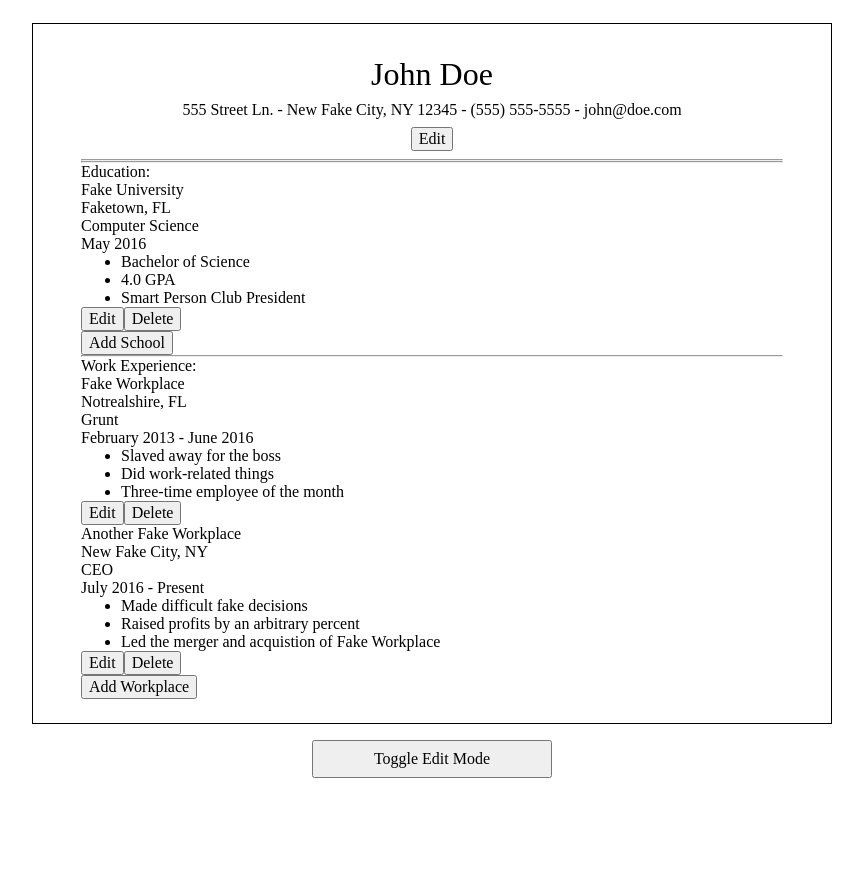
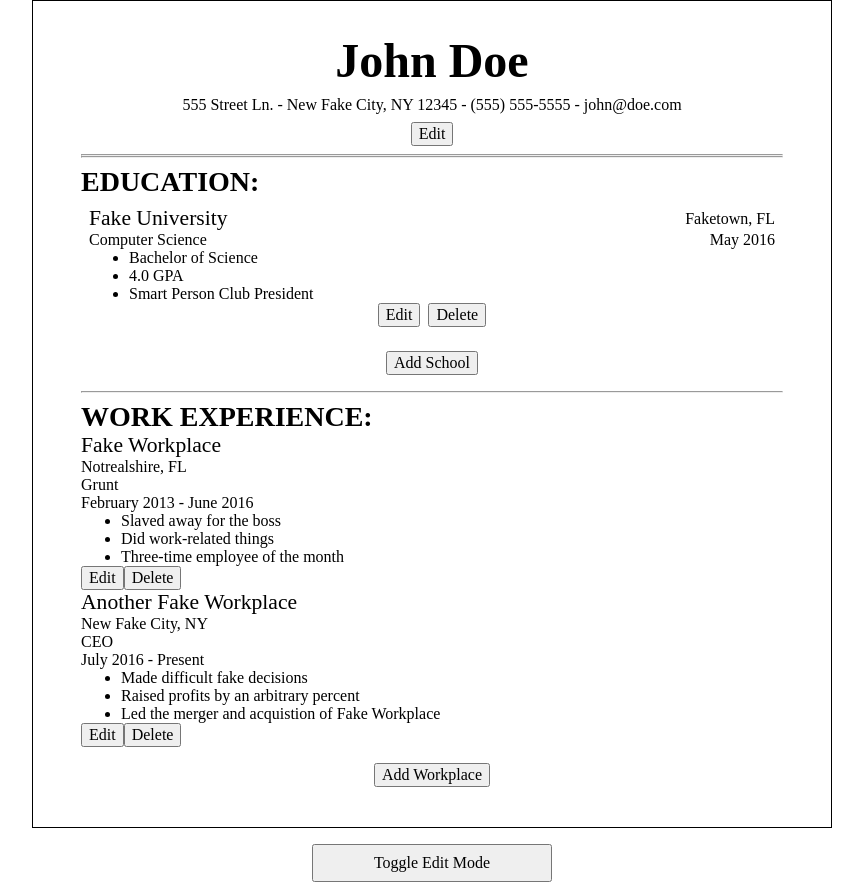
Before and after one commit to ryangholland/react-cv-app, a React (Vite) app: page / in a window 1280 px wide. Shown: the whole page, without its empty margins (208-1071 px from the left). Before the commit the page ends 800 px from the top, so only its background shows below. Built offline with nearby package versions, Linux system fonts and the light colour scheme.

Commit message:
Style Educatio nsection

```diff
--- a/src/components/App.jsx
+++ b/src/components/App.jsx
@@ -182,7 +182,6 @@ function App() {
 
   return (
     <div className="main">
-
       <div className="resume">
         <GeneralInfo {...generalInfo} updateInfo={updateGeneralInfo} />
         <hr />
@@ -199,8 +198,8 @@ function App() {
               />
             );
           })}
-          <button onClick={addSchool}>Add School</button>
         </div>
+        <button onClick={addSchool} className="add-btn">Add School</button>
         <hr />
         <div>
           <h2>Work Experience:</h2>
@@ -214,8 +213,9 @@ function App() {
               />
             );
           })}
-          <button onClick={addWorkplace}>Add Workplace</button>
+
         </div>
+        <button onClick={addWorkplace} className="add-btn">Add Workplace</button>
       </div>
 
       <button className="toggle-btn">Toggle Edit Mode</button>
--- a/src/components/Education.jsx
+++ b/src/components/Education.jsx
@@ -49,8 +49,9 @@ function Education({
 
   if (editMode) {
     return (
+      <div className="edit-mode">
+        <form onSubmit={submitChanges}>
           <div>
-        <form onSubmit={submitChanges}>
             <label htmlFor="name">Name:</label>
             <input
               value={newName}
@@ -58,6 +59,8 @@ function Education({
               type="text"
               id="name"
             ></input>
+          </div>
+          <div>
             <label htmlFor="city">City:</label>
             <input
               value={newCity}
@@ -65,6 +68,8 @@ function Education({
               type="text"
               id="city"
             ></input>
+          </div>
+          <div>
             <label htmlFor="state">State:</label>
             <input
               value={newState}
@@ -72,6 +77,8 @@ function Education({
               type="text"
               id="state"
             ></input>
+          </div>
+          <div>
             <label htmlFor="study">Area of Study:</label>
             <input
               value={newStudy}
@@ -79,6 +86,8 @@ function Education({
               type="text"
               id="study"
             ></input>
+          </div>
+          <div>
             <label htmlFor="date">Graduation Date:</label>
             <input
               value={newDate}
@@ -86,6 +95,8 @@ function Education({
               type="text"
               id="date"
             ></input>
+          </div>
+          <div>
             <label htmlFor="extraInfo0">Extra Info:</label>
             <input
               value={newInfo0}
@@ -93,6 +104,8 @@ function Education({
               type="text"
               id="extraInfo0"
             ></input>
+          </div>
+          <div>
             <label htmlFor="extraInfo1">Extra Info:</label>
             <input
               value={newInfo1}
@@ -100,6 +113,8 @@ function Education({
               type="text"
               id="extraInfo1"
             ></input>
+          </div>
+          <div>
             <label htmlFor="extraInfo2">Extra Info:</label>
             <input
               value={newInfo2}
@@ -107,21 +122,24 @@ function Education({
               type="text"
               id="extraInfo2"
             ></input>
+          </div>
         </form>
+        <div>
           <button onClick={submitChanges}>Submit</button>
           <button onClick={() => deleteSchool(id)}>Delete</button>
+        </div>
       </div>
     );
   } else {
     return (
-      <div>
-        <div>
+      <div className="education-info">
+        <div className="col">
           <h3>{name}</h3>
           <p>
             {city}, {state}
           </p>
         </div>
-        <div>
+        <div className="col">
           <h4>{study}</h4>
           <p>{date}</p>
         </div>
@@ -130,8 +148,10 @@ function Education({
             return item.text ? <li key={item.id}>{item.text}</li> : null;
           })}
         </ul>
+        <div className="btns">
           <button onClick={() => setEditMode(true)}>Edit</button>
           <button onClick={() => deleteSchool(id)}>Delete</button>
+        </div>
       </div>
     );
   }
--- a/src/styles/App.css
+++ b/src/styles/App.css
@@ -32,6 +32,13 @@ body {
   border: solid 1px black;
   padding: 1.5rem 3rem;
   min-width: 800px;
+  display: flex;
+  flex-direction: column;
+}
+
+.add-btn {
+    align-self: center;
+    margin: 1rem;
 }
 
 .general-info,
@@ -45,7 +52,8 @@ body {
 }
 
 h1 {
-  font-size: 2rem;
+  font-size: 3rem;
+  font-weight: bold;
 }
 
 form {
@@ -63,3 +71,30 @@ form div {
   align-items: center;
   justify-content: space-between;
 }
+
+h2 {
+  font-size: 1.75rem;
+  text-transform: uppercase;
+  font-weight: bold;
+  margin-top: 0.5rem;
+}
+
+h3 {
+  font-size: 1.35rem;
+}
+
+.education-info {
+  padding: 0.5rem;
+}
+
+.col {
+  display: flex;
+  align-items: center;
+  justify-content: space-between;
+}
+
+.btns {
+  display: flex;
+  justify-content: center;
+  gap: 0.5rem;
+}
```
Lines whose indentation alone changed are shown as unchanged.
